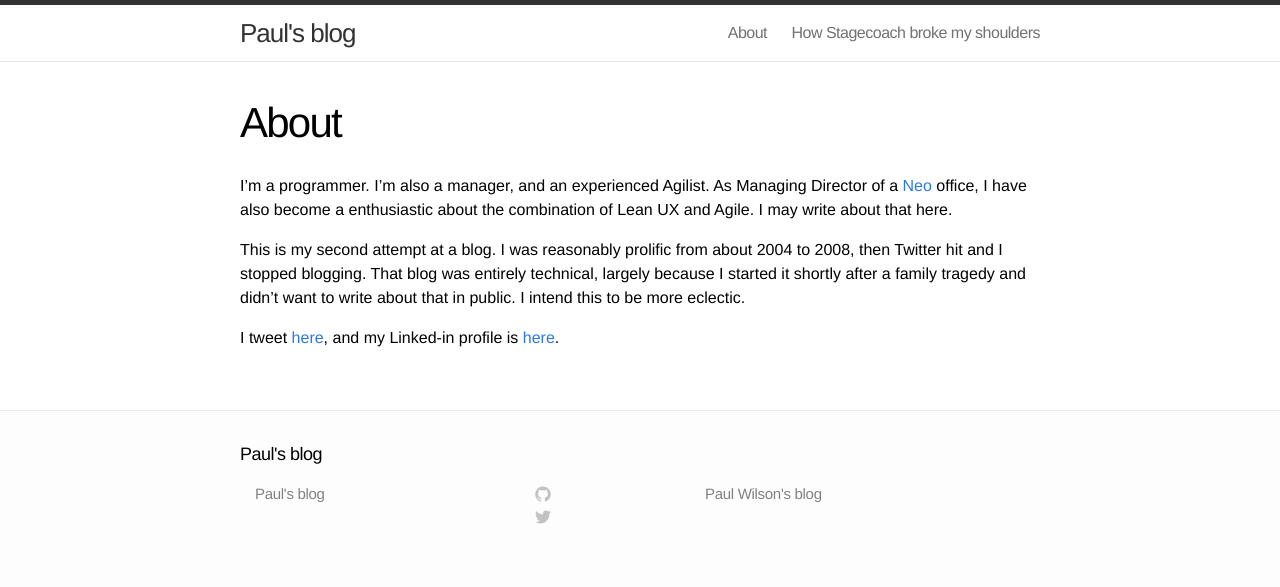
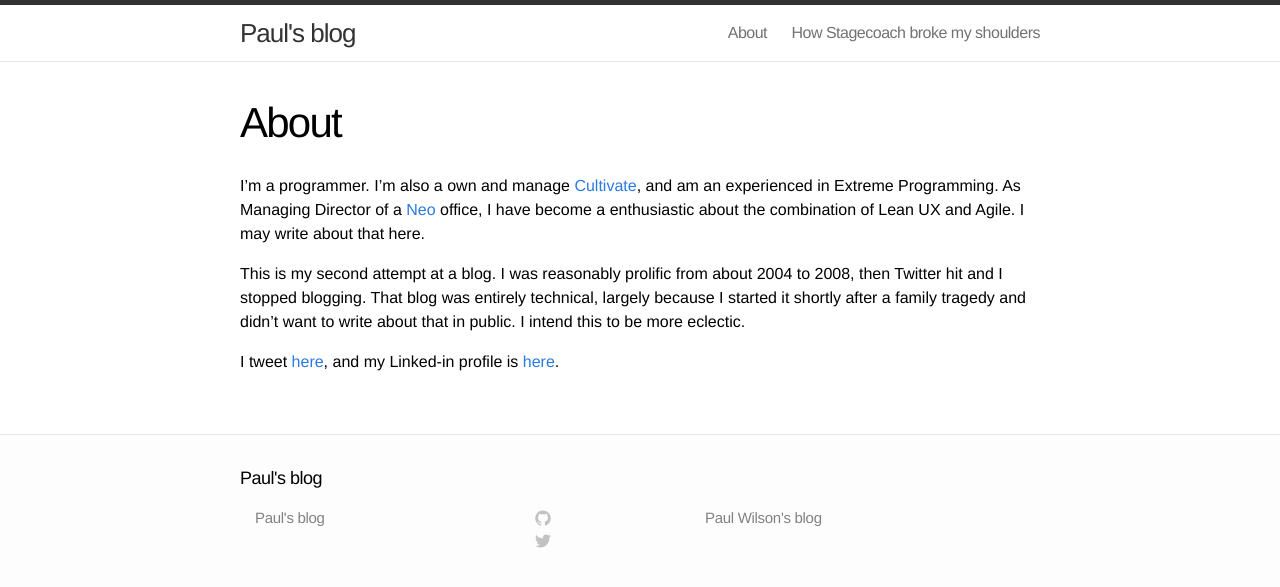
Before and after one commit to paulanthonywilson/2014blog, a Jekyll site: the page built from about.md, in a window 1280 px wide. Shown: the top 587 px of the page. Built offline with Jekyll 4.4.1, drawn with Linux system fonts in a browser that asks for light colours.

```diff
--- a/about.md
+++ b/about.md
@@ -4,7 +4,7 @@ title: About
 permalink: /about/
 ---
 
-I'm a programmer. I'm also a manager, and an experienced Agilist. As Managing Director of a [Neo](http://neo.com) office, I have also become a enthusiastic about the combination of Lean UX and Agile. I may write about that here.
+I'm a programmer. I'm also a own and manage [Cultivate](http//cultivatehq.com), and am an experienced in Extreme Programming. As Managing Director of a [Neo](http://neo.com) office, I have become a enthusiastic about the combination of Lean UX and Agile. I may write about that here.
 
 This is my second attempt at a blog. I was reasonably prolific from about 2004 to 2008, then Twitter hit and I stopped blogging. That blog was entirely technical, largely because I started it shortly after a family tragedy and didn't want to write about that in public. I intend this to be more eclectic.
 
```
